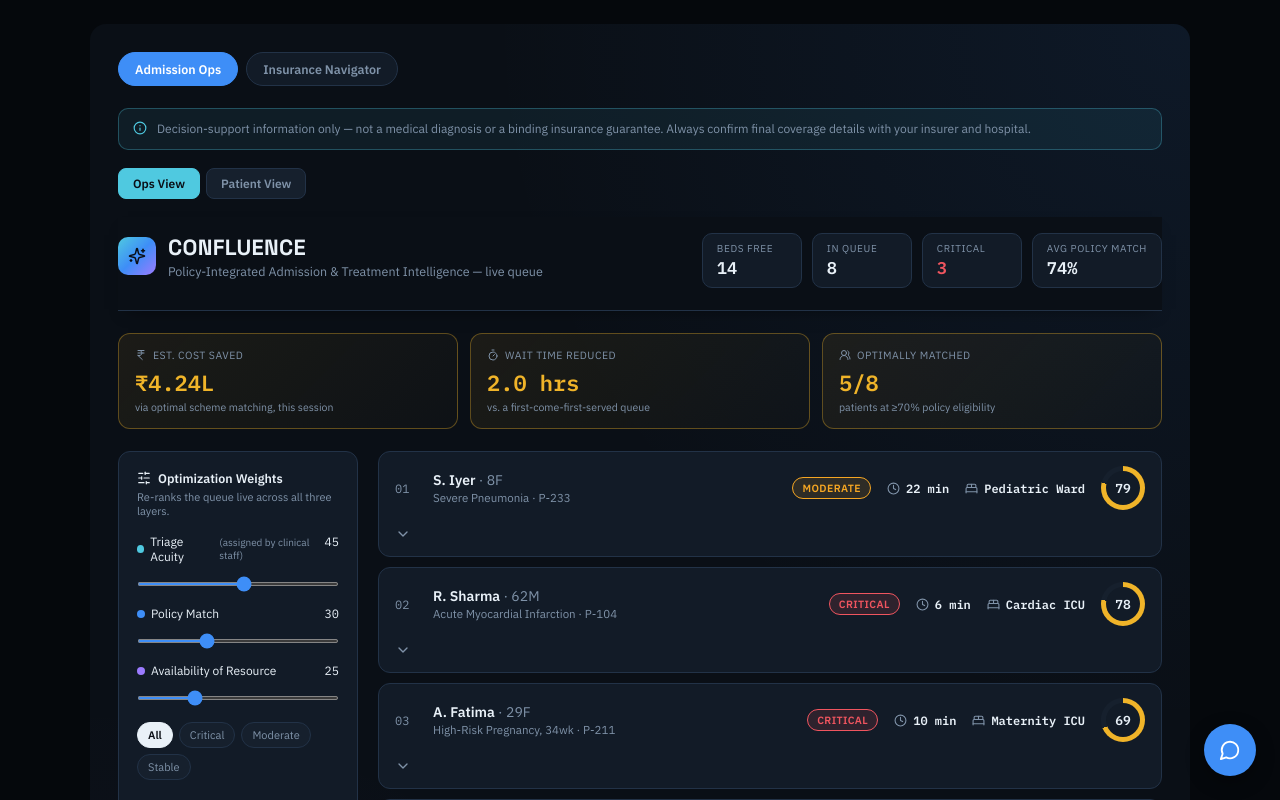
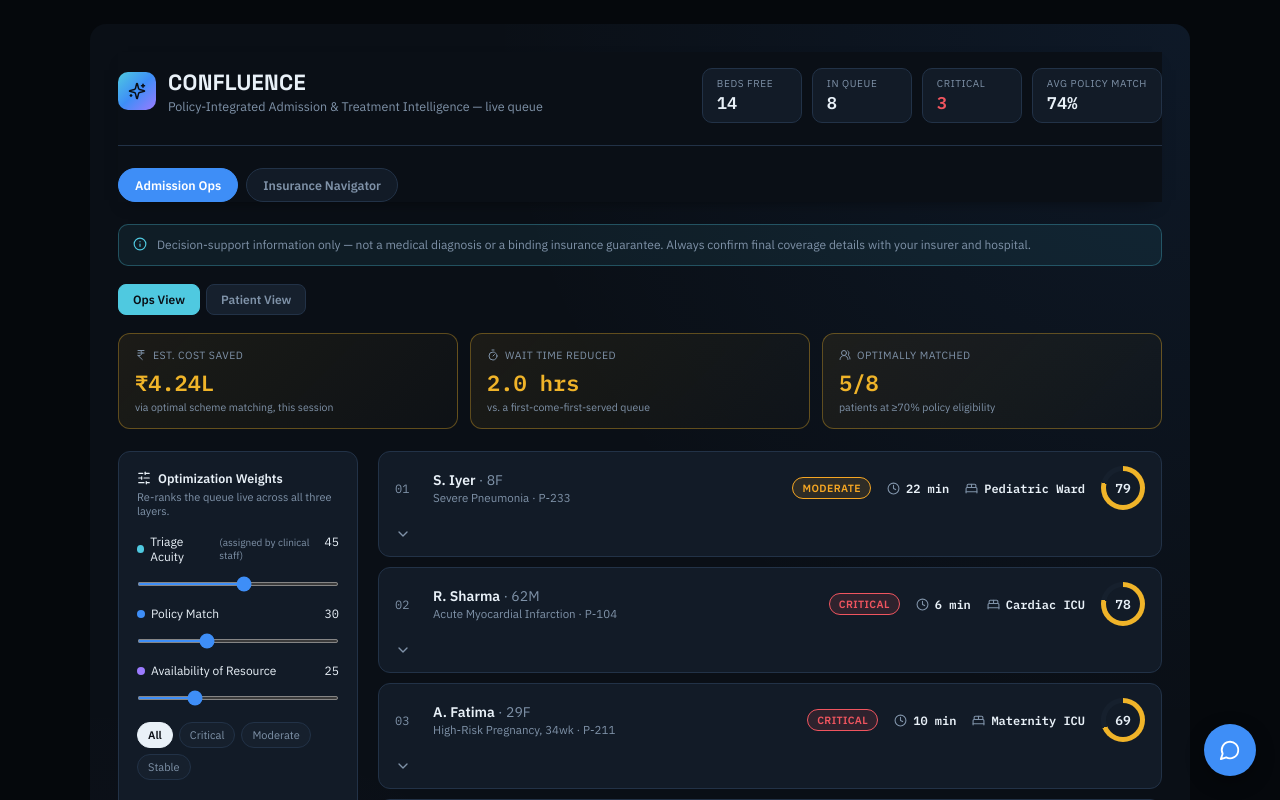
Before and after one commit to Madhi2728/confluence-dashboard, a React (Vite) app: page / in a window 1280 px wide. Shown: the top 800 px of the page. Built offline with nearby package versions, Linux system fonts and the light colour scheme.

Commit message:
fix: move Confluence header above tab switcher (was below it)

```diff
--- a/src/ConfluenceDashboard.jsx
+++ b/src/ConfluenceDashboard.jsx
@@ -1008,20 +1008,23 @@ export default function ConfluenceDashboard() {
         .mono { font-family: 'IBM Plex Mono', monospace; }
         .display { font-family: 'Space Grotesk', sans-serif; }
 
+        .app-sticky-top {
+          position: sticky;
+          top: 0;
+          z-index: 20;
+          background: var(--bg);
+          box-shadow: 0 8px 16px -10px rgba(0,0,0,0.55);
+          padding-top: 16px;
+        }
         .header {
           display: flex;
           justify-content: space-between;
           align-items: flex-start;
           gap: 20px;
-          padding: 16px 0 22px;
+          padding-bottom: 22px;
           border-bottom: 1px solid var(--border);
           margin-bottom: 22px;
           flex-wrap: wrap;
-          position: sticky;
-          top: 0;
-          z-index: 20;
-          background: var(--bg);
-          box-shadow: 0 8px 16px -10px rgba(0,0,0,0.55);
         }
         .brand { display: flex; align-items: center; gap: 12px; }
         .brand-mark {
@@ -1218,10 +1221,8 @@ export default function ConfluenceDashboard() {
         .panel-like { background: var(--panel); border: 1px solid var(--border); border-radius: 12px; padding: 16px 18px; }
 
         .nav-header {
-          padding: 16px 0 20px; border-bottom: 1px solid var(--border); margin-bottom: 18px;
-          display: flex; justify-content: space-between; align-items: center; flex-wrap: wrap; gap: 14px;
-          position: sticky; top: 0; z-index: 20; background: var(--bg);
-          box-shadow: 0 8px 16px -10px rgba(0,0,0,0.55);
+          padding-bottom: 20px; border-bottom: 1px solid var(--border); margin-bottom: 18px;
+          display: flex; justify-content: flex-end; align-items: center; flex-wrap: wrap; gap: 14px;
         }
         .patient-select-wrap { display: flex; align-items: center; gap: 8px; }
         .patient-select-label { font-size: 11px; color: var(--muted); text-transform: uppercase; letter-spacing: 0.4px; }
@@ -1578,6 +1579,37 @@ export default function ConfluenceDashboard() {
         }
       `}</style>
 
+      <div className="app-sticky-top">
+        <div className="header">
+          <div className="brand">
+            <div className="brand-mark">
+              <Sparkles size={18} color="#0a0f16" />
+            </div>
+            <div>
+              <div className="title display">CONFLUENCE</div>
+              <div className="subtitle">Policy-Integrated Admission &amp; Treatment Intelligence — live queue</div>
+            </div>
+          </div>
+          <div className="stats">
+            <div className="stat">
+              <div className="stat-label">Beds Free</div>
+              <div className="stat-value mono">{bedsFree}</div>
+            </div>
+            <div className="stat">
+              <div className="stat-label">In Queue</div>
+              <div className="stat-value mono">{allPatients.length}</div>
+            </div>
+            <div className="stat">
+              <div className="stat-label">Critical</div>
+              <div className="stat-value mono" style={{ color: "var(--critical)" }}>{criticalCount}</div>
+            </div>
+            <div className="stat">
+              <div className="stat-label">Avg Policy Match</div>
+              <div className="stat-value mono">{avgPolicyMatch}%</div>
+            </div>
+          </div>
+        </div>
+
         <div className="tab-switch">
           <button className={"tab-btn" + (activeTab === "ops" ? " active" : "")} onClick={() => setActiveTab("ops")}>
             {t("opsTab")}
@@ -1585,6 +1617,7 @@ export default function ConfluenceDashboard() {
           <button className={"tab-btn" + (activeTab === "navigator" ? " active" : "")} onClick={() => setActiveTab("navigator")}>
             {t("navTab")}
           </button>
+        </div>
       </div>
 
       {activeTab === "ops" && (
@@ -1611,35 +1644,6 @@ export default function ConfluenceDashboard() {
 
       {opsViewMode === "ops" && (
       <>
-      <div className="header">
-        <div className="brand">
-          <div className="brand-mark">
-            <Sparkles size={18} color="#0a0f16" />
-          </div>
-          <div>
-            <div className="title display">CONFLUENCE</div>
-            <div className="subtitle">Policy-Integrated Admission &amp; Treatment Intelligence — live queue</div>
-          </div>
-        </div>
-        <div className="stats">
-          <div className="stat">
-            <div className="stat-label">Beds Free</div>
-            <div className="stat-value mono">{bedsFree}</div>
-          </div>
-          <div className="stat">
-            <div className="stat-label">In Queue</div>
-            <div className="stat-value mono">{allPatients.length}</div>
-          </div>
-          <div className="stat">
-            <div className="stat-label">Critical</div>
-            <div className="stat-value mono" style={{ color: "var(--critical)" }}>{criticalCount}</div>
-          </div>
-          <div className="stat">
-            <div className="stat-label">Avg Policy Match</div>
-            <div className="stat-value mono">{avgPolicyMatch}%</div>
-          </div>
-        </div>
-      </div>
 
       <div className="impact-banner">
         <div className="impact-card">
@@ -1861,13 +1865,6 @@ export default function ConfluenceDashboard() {
       {activeTab === "navigator" && (
         <div className="navigator">
           <div className="nav-header">
-            <div className="brand">
-              <div className="brand-mark"><Sparkles size={18} color="#0a0f16" /></div>
-              <div>
-                <div className="title display">CONFLUENCE</div>
-                <div className="subtitle">{t("navTab")} — {insurance.patientName}</div>
-              </div>
-            </div>
             <div className="nav-header-controls">
               <div className="patient-select-wrap">
                 <Languages size={13} />
```
Lines whose indentation alone changed are shown as unchanged.
